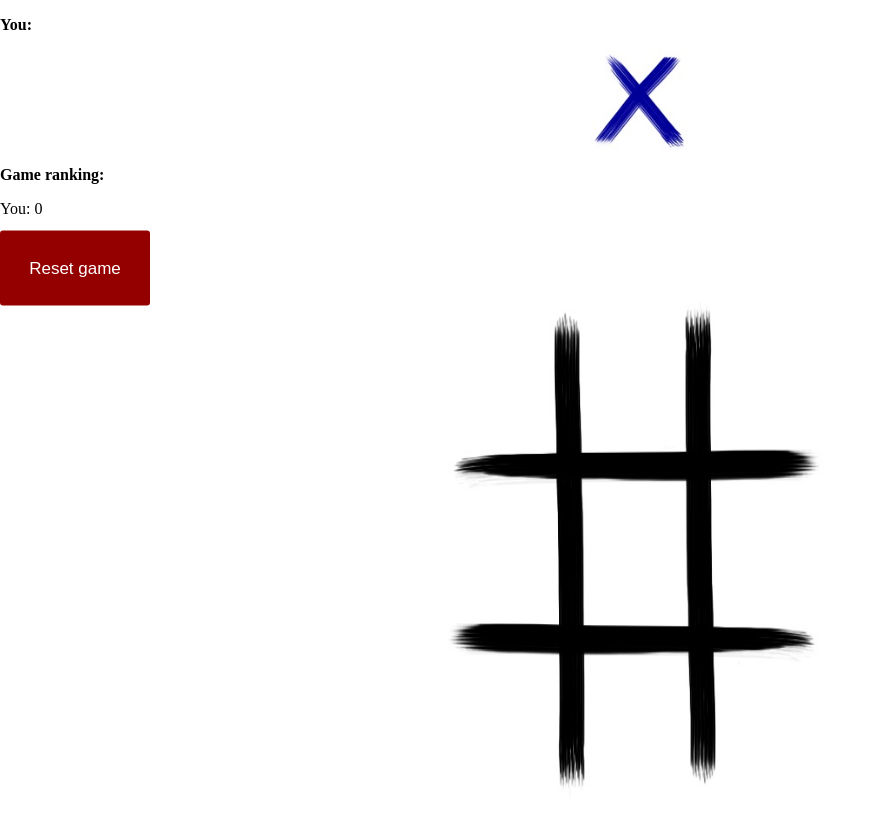
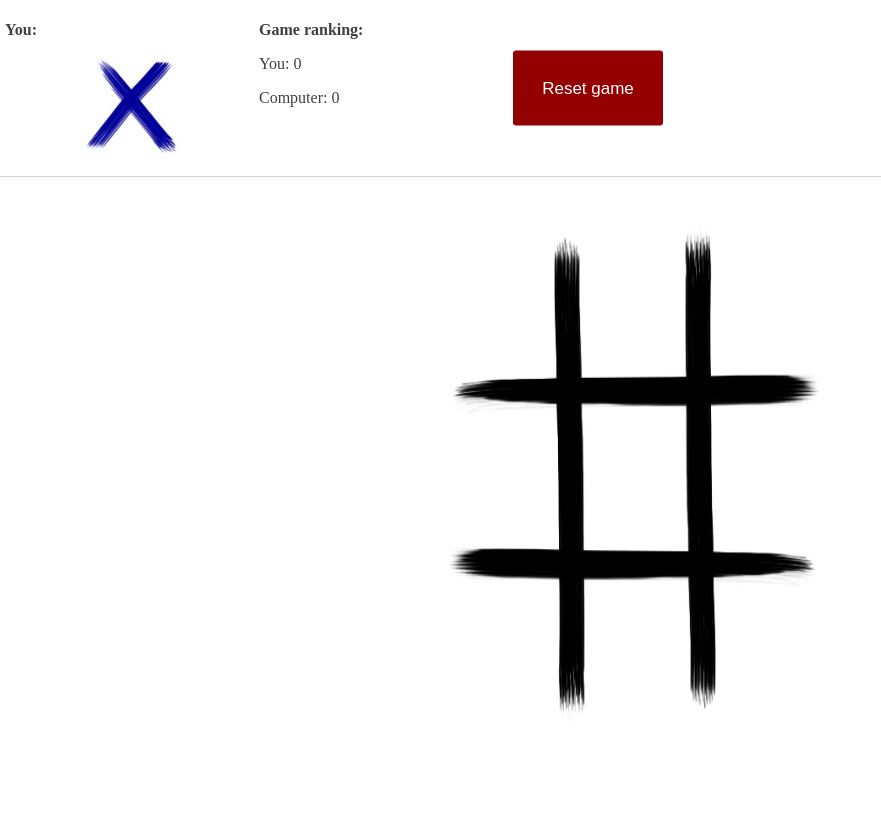
Before and after one commit to zgor3k/TTT-Javascript-Robot, a plain HTML site: page index.html in a window 1280 px wide. Shown: the whole page, without its empty margins (0-881 px from the left). After the commit the page ends 800 px from the top, so only its background shows below. Drawn offline with nearby package versions, Linux system fonts and the light colour scheme.

Commit message:
small change

```diff
--- a/files/controller.js
+++ b/files/controller.js
@@ -57,7 +57,6 @@ var playerMove = function (field) {
     game.playerMove(field);
     disabledFields();
     drawGrid();
-    console.log("moves: " + game.getMoveCounter());
     if (game.checkWin()) {
         setPoints();
         alert("The winner is: " + game.getWinnerPlayer().getName());
@@ -76,6 +75,7 @@ var playerMove = function (field) {
 
 var computerMove = function (field) {
 
+    console.log("field 1: " + field);
     var playerMoves = [];
     for (var i = 0; i < fieldTabs.length; i++) {
         if (game.getGrid().getSymbol(i) == game.getPlayer1().getSymbol()) {
@@ -87,6 +87,7 @@ var computerMove = function (field) {
     if (field >= 0) {
         playerLastMove = field;
     }
+    console.log("field 2: " + field);
 
     var lines = [];
     lines.push([0, 1, 2]); // 1
@@ -110,18 +111,6 @@ var computerMove = function (field) {
         6: [3, 7],
         7: [6, 8],
         8: [5, 7]
-    }
-
-    var thirdComputerMoves = {
-        0: [1, 3, 2, 6, 8],
-        1: [0, 2, 3, 5, 7],
-        2: [1, 5, 0, 8, 6],
-        3: [0, 6, 1, 7, 5],
-        4: [2, 6, 0, 8],
-        5: [2, 8, 1, 7, 3],
-        6: [3, 7, 0, 8, 2],
-        7: [6, 8, 3, 5, 1],
-        8: [5, 7, 6, 2, 0]
     }
 
     var nextField = 0;
@@ -172,14 +161,14 @@ var computerMove = function (field) {
         // move
         if (playerMoves.length == 0) {
             nextField = firstComputerMoves[Math.floor((Math.random() * firstComputerMoves.length))];
-        } else if (inLineComp == true) {
+        } else if (inLineComp) {
             for (var i = 0; i < whatLineComp.length; i++) {
                 nextField = lines[whatLineComp[i]][Math.floor((Math.random() * lines[whatLineComp[i]].length))];
                 while (game.getGrid().isPositionAvaiable(nextField) == false) {
                     nextField = lines[whatLineComp[i]][Math.floor((Math.random() * lines[whatLineComp[i]].length))];
                 }
             }
-        } else if (inLine == true) {
+        } else if (inLine) {
             for (var i = 0; i < whatLine.length; i++) {
                 nextField = lines[whatLine[i]][Math.floor((Math.random() * lines[whatLine[i]].length))];
                 while (game.getGrid().isPositionAvaiable(nextField) == false) {
@@ -188,12 +177,12 @@ var computerMove = function (field) {
             }
         } else if (!inLineComp && !inLine && playerMoves.length > 0 && playerMoves.length < 3) {
             nextField = 4;
-            while (game.getGrid().isPositionAvaiable(nextField) == false) {
+            while (!game.getGrid().isPositionAvaiable(nextField)) {
                 nextField = secondComputerMoves[playerLastMove][Math.floor((Math.random() * secondComputerMoves[playerLastMove].length))];
             }
         } else if (!inLineComp && !inLine && playerMoves.length > 2) {
-            while (game.getGrid().isPositionAvaiable(nextField) == false) {
-                nextField = thirdComputerMoves[playerLastMove][Math.floor((Math.random() * thirdComputerMoves[playerLastMove].length))];
+            while (!game.getGrid().isPositionAvaiable(nextField)) {
+                nextField = Math.floor((Math.random() * 9));
             }
         }
         self.playerMove(nextField);
--- a/files/game.css
+++ b/files/game.css
@@ -40,7 +40,7 @@
 		    width: 75%;
 		}
 
-		.footer {
+		.top {
 		    width: 100%;
 		    border-bottom: 1px solid lightgrey;
 		    color: #404040;
@@ -48,7 +48,7 @@
 		    display: flex;
 		}
 
-		.footer div {
+		.top div {
 		    width: 20%;
 		    display: block;
 		}
@@ -61,7 +61,7 @@
 		    padding: 0px;
 		}
 
-		.footer .buttons {
+		.top .buttons {
 		    display: flex;
 		}
 
```
